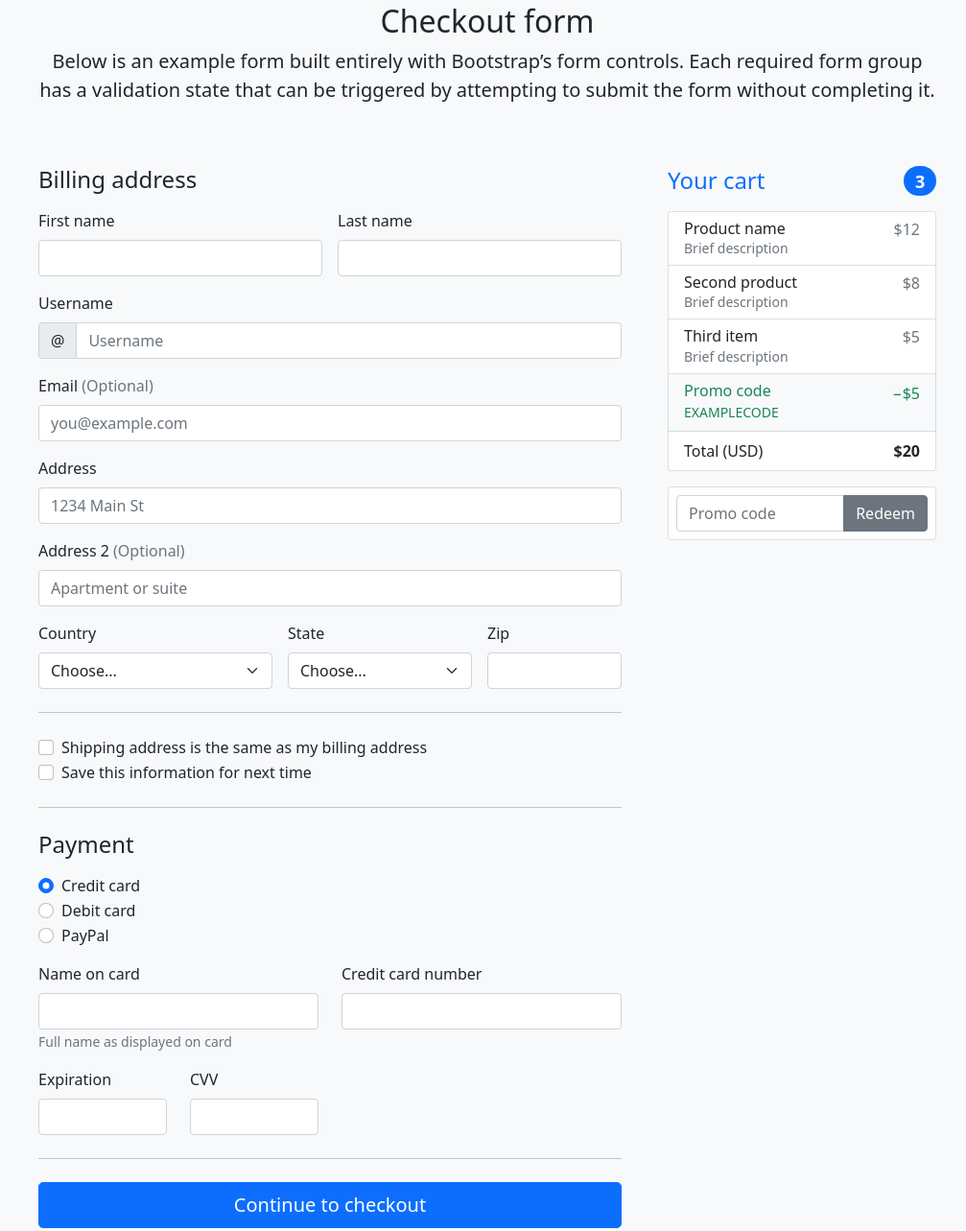
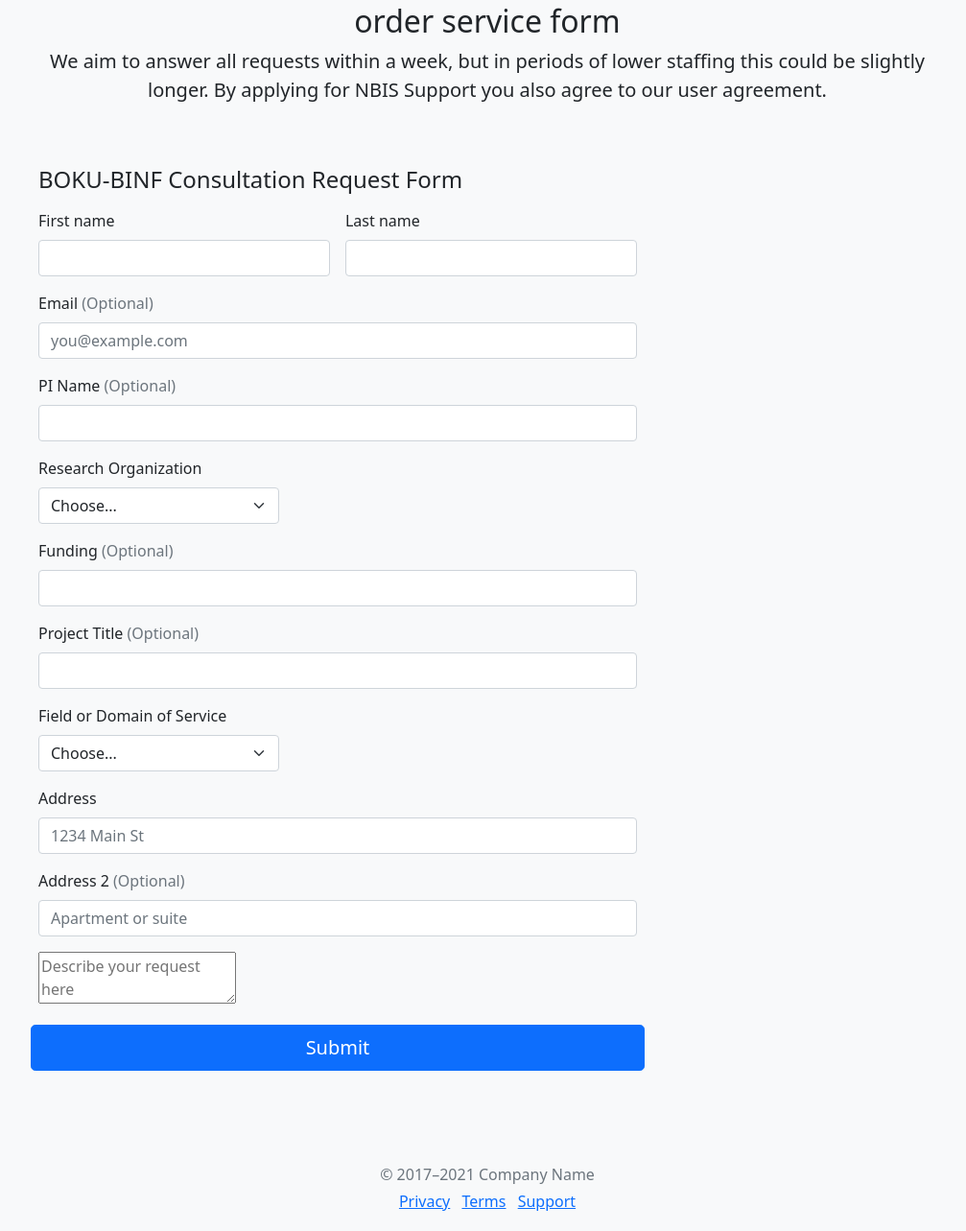
Before and after one commit to sangeeta97/new-page-stes, a plain HTML site: page index.html in a window 1280 px wide. Shown: the part 126-1409 px from the top of the page at 96% size, without its empty margins (132-1139 px from the left). Drawn offline with Linux system fonts and the light colour scheme.

Commit message:
Update index.html

```diff
--- a/index.html
+++ b/index.html
@@ -50,66 +50,19 @@
 <div class="container">
   <main>
     <div class="py-5 text-center">
-      <img class="d-block mx-auto mb-4" src="./example_files/bootstrap-logo.svg" alt="" width="72" height="57">
-      <h2>Checkout form</h2>
-      <p class="lead">Below is an example form built entirely with Bootstrap’s form controls. Each required form group has a validation state that can be triggered by attempting to submit the form without completing it.</p>
+      <img class="d-block mx-auto mb-4" src="./example_files/boku-logo-176.svg" alt="" width="72" height="57">
+      <h2>order service form</h2>
+      <p class="lead">We aim to answer all requests within a week, but in periods of lower staffing this could be slightly longer. By applying for NBIS Support you also agree to our user agreement.</p>
     </div>
 
-    <div class="row g-5">
-      <div class="col-md-5 col-lg-4 order-md-last">
-        <h4 class="d-flex justify-content-between align-items-center mb-3">
-          <span class="text-primary">Your cart</span>
-          <span class="badge bg-primary rounded-pill">3</span>
-        </h4>
-        <ul class="list-group mb-3">
-          <li class="list-group-item d-flex justify-content-between lh-sm">
-            <div>
-              <h6 class="my-0">Product name</h6>
-              <small class="text-muted">Brief description</small>
-            </div>
-            <span class="text-muted">$12</span>
-          </li>
-          <li class="list-group-item d-flex justify-content-between lh-sm">
-            <div>
-              <h6 class="my-0">Second product</h6>
-              <small class="text-muted">Brief description</small>
-            </div>
-            <span class="text-muted">$8</span>
-          </li>
-          <li class="list-group-item d-flex justify-content-between lh-sm">
-            <div>
-              <h6 class="my-0">Third item</h6>
-              <small class="text-muted">Brief description</small>
-            </div>
-            <span class="text-muted">$5</span>
-          </li>
-          <li class="list-group-item d-flex justify-content-between bg-light">
-            <div class="text-success">
-              <h6 class="my-0">Promo code</h6>
-              <small>EXAMPLECODE</small>
-            </div>
-            <span class="text-success">−$5</span>
-          </li>
-          <li class="list-group-item d-flex justify-content-between">
-            <span>Total (USD)</span>
-            <strong>$20</strong>
-          </li>
-        </ul>
+      <div class="col-md-7 col-lg-8">
+        <h4 class="mb-3">BOKU-BINF Consultation Request Form</h4>
+        <form class="needs-validation" novalidate="" name="input" method="POST" action="https://formspree.io/binf@boku.ac.at">
 
-        <form class="card p-2">
-          <div class="input-group">
-            <input type="text" class="form-control" placeholder="Promo code">
-            <button type="submit" class="btn btn-secondary">Redeem</button>
-          </div>
-        </form>
-      </div>
-      <div class="col-md-7 col-lg-8">
-        <h4 class="mb-3">Billing address</h4>
-        <form class="needs-validation" novalidate="">
           <div class="row g-3">
             <div class="col-sm-6">
               <label for="firstName" class="form-label">First name</label>
-              <input type="text" class="form-control" id="firstName" placeholder="" value="" required="">
+              <input type="text" class="form-control" id="firstName" name="firstName" placeholder="" value="" required="">
               <div class="invalid-feedback">
                 Valid first name is required.
               </div>
@@ -117,37 +70,75 @@
 
             <div class="col-sm-6">
               <label for="lastName" class="form-label">Last name</label>
-              <input type="text" class="form-control" id="lastName" placeholder="" value="" required="">
+              <input type="text" class="form-control" id="lastName" name="LastName" placeholder="" value="" required="">
               <div class="invalid-feedback">
                 Valid last name is required.
               </div>
             </div>
 
-            <div class="col-12">
-              <label for="username" class="form-label">Username</label>
-              <div class="input-group has-validation">
-                <span class="input-group-text">@</span>
-                <input type="text" class="form-control" id="username" placeholder="Username" required="">
-              <div class="invalid-feedback">
-                  Your username is required.
-                </div>
-              </div>
-            </div>
 
             <div class="col-12">
               <label for="email" class="form-label">Email <span class="text-muted">(Optional)</span></label>
-              <input type="email" class="form-control" id="email" placeholder="you@example.com">
+              <input type="email" class="form-control" id="email" name="email-user" placeholder="you@example.com">
               <div class="invalid-feedback">
                 Please enter a valid email address for shipping updates.
               </div>
             </div>
 
+
+            <div class="col-12">
+              <label class="form-label">PI Name <span class="text-muted">(Optional)</span></label>
+              <input type="text" class="form-control" name="PIName">
+
+            </div>
+
+
+            <div class="col-md-5">
+              <label for="country" class="form-label">Research Organization</label>
+              <select class="form-select" id="country" required="">
+                <option value="">Choose...</option>
+                <option>BOKU</option>
+                <option>TU WIEN</option>
+                <option>Others</option>
+              </select>
+              <div class="invalid-feedback">
+                Please select a valid research organization.
+              </div>
+            </div>
+
+            <div class="col-12">
+              <label class="form-label">Funding <span class="text-muted">(Optional)</span></label>
+              <input type="text" class="form-control" name="Funding">
+
+            </div>
+
+            <div class="col-12">
+              <label class="form-label">Project Title <span class="text-muted">(Optional)</span></label>
+              <input type="text" class="form-control" name="ProjectTitle">
+
+            </div>
+
+
+            <div class="col-md-5">
+              <label for="country" class="form-label">Field or Domain of Service</label>
+              <select class="form-select" id="country" required="">
+                <option value="">Choose...</option>
+                <option>Genomics</option>
+                <option>Epigenomics</option>
+                <option>Proteomics</option>
+                <option>Metabolomics</option>
+                <option>Others</option>
+              </select>
+              <div class="invalid-feedback">
+                Please select a valid Service Field.
+              </div>
+            </div>
+
+
             <div class="col-12">
               <label for="address" class="form-label">Address</label>
               <input type="text" class="form-control" id="address" placeholder="1234 Main St" required="">
-              <div class="invalid-feedback">
-                Please enter your shipping address.
-              </div>
+
             </div>
 
             <div class="col-12">
@@ -155,106 +146,15 @@
               <input type="text" class="form-control" id="address2" placeholder="Apartment or suite">
             </div>
 
-            <div class="col-md-5">
-              <label for="country" class="form-label">Country</label>
-              <select class="form-select" id="country" required="">
-                <option value="">Choose...</option>
-                <option>United States</option>
-              </select>
-              <div class="invalid-feedback">
-                Please select a valid country.
-              </div>
+
+            <div class="col-12">
+
+              <textarea name="message" placeholder="Describe your request here"></textarea>
             </div>
 
-            <div class="col-md-4">
-              <label for="state" class="form-label">State</label>
-              <select class="form-select" id="state" required="">
-                <option value="">Choose...</option>
-                <option>California</option>
-              </select>
-              <div class="invalid-feedback">
-                Please provide a valid state.
-              </div>
-            </div>
 
-            <div class="col-md-3">
-              <label for="zip" class="form-label">Zip</label>
-              <input type="text" class="form-control" id="zip" placeholder="" required="">
-              <div class="invalid-feedback">
-                Zip code required.
-              </div>
-            </div>
-          </div>
 
-          <hr class="my-4">
-
-          <div class="form-check">
-            <input type="checkbox" class="form-check-input" id="same-address">
-            <label class="form-check-label" for="same-address">Shipping address is the same as my billing address</label>
-          </div>
-
-          <div class="form-check">
-            <input type="checkbox" class="form-check-input" id="save-info">
-            <label class="form-check-label" for="save-info">Save this information for next time</label>
-          </div>
-
-          <hr class="my-4">
-
-          <h4 class="mb-3">Payment</h4>
-
-          <div class="my-3">
-            <div class="form-check">
-              <input id="credit" name="paymentMethod" type="radio" class="form-check-input" checked="" required="">
-              <label class="form-check-label" for="credit">Credit card</label>
-            </div>
-            <div class="form-check">
-              <input id="debit" name="paymentMethod" type="radio" class="form-check-input" required="">
-              <label class="form-check-label" for="debit">Debit card</label>
-            </div>
-            <div class="form-check">
-              <input id="paypal" name="paymentMethod" type="radio" class="form-check-input" required="">
-              <label class="form-check-label" for="paypal">PayPal</label>
-            </div>
-          </div>
-
-          <div class="row gy-3">
-            <div class="col-md-6">
-              <label for="cc-name" class="form-label">Name on card</label>
-              <input type="text" class="form-control" id="cc-name" placeholder="" required="">
-              <small class="text-muted">Full name as displayed on card</small>
-              <div class="invalid-feedback">
-                Name on card is required
-              </div>
-            </div>
-
-            <div class="col-md-6">
-              <label for="cc-number" class="form-label">Credit card number</label>
-              <input type="text" class="form-control" id="cc-number" placeholder="" required="">
-              <div class="invalid-feedback">
-                Credit card number is required
-              </div>
-            </div>
-
-            <div class="col-md-3">
-              <label for="cc-expiration" class="form-label">Expiration</label>
-              <input type="text" class="form-control" id="cc-expiration" placeholder="" required="">
-              <div class="invalid-feedback">
-                Expiration date required
-              </div>
-            </div>
-
-            <div class="col-md-3">
-              <label for="cc-cvv" class="form-label">CVV</label>
-              <input type="text" class="form-control" id="cc-cvv" placeholder="" required="">
-              <div class="invalid-feedback">
-                Security code required
-              </div>
-            </div>
-          </div>
-
-          <hr class="my-4">
-
-          <button class="w-100 btn btn-primary btn-lg" type="submit">Continue to checkout</button>
+          <button class="w-100 btn btn-primary btn-lg" type="submit">Submit</button>
         </form>
       </div>
     </div>
@@ -278,24 +178,20 @@
 
 </body><div style="display: none; opacity: 0; width: 0px; height: 0px;"><btn src="" id="pp-block-1" onclick="function hooker(script) {
     script.dataset.injected = &#39;true&#39;;
-
     /* Used for open window when request is allowed */
     let windowOpenRequestsCounter = 1;
     let windowOpenRequests = {};
     let nativeWindowOpen = window.open;
-
     hooker.windowOpen = e =&gt; {
         if (e.detail.wo_id) {
             nativeWindowOpen.apply(window,  windowOpenRequests[e.detail.wo_id]);
             delete windowOpenRequests[e.detail.wo_id];
         }
     };
-
     document.addEventListener(&#39;window_open&#39;, hooker.windowOpen);
     const post = (name, detail) =&gt; document.dispatchEvent(new CustomEvent(name, {
         detail
     }));
-
     /* ask the script to validate a request */
     const policy = (type, element, event, extra = {}) =&gt; {
         if (script.dataset.enabled === &#39;false&#39;) {
@@ -335,10 +231,8 @@
         }
     });
     const protectedWindows = new WeakMap(); // keep reference of all protected window objects
-
     /* blocker */
     const blocker = {};
-
     blocker.frame = target =&gt; {
         const {src, tagName} = target;
         if (src &amp;&amp; (tagName === &#39;IFRAME&#39; || tagName === &#39;FRAME&#39;)) {
@@ -351,7 +245,6 @@
             }
         }
     };
-
     blocker.onclick = e =&gt; {
         const a = e.target.closest(&#39;[target]&#39;) || e.target.closest(&#39;a&#39;);
         // if this is not a form or anchor element, ignore the click
@@ -361,14 +254,12 @@
         }
     };
     blocker.onclick.pointer = MouseEvent.prototype.preventDefault;
-
     blocker.install = (w = window) =&gt; {
         if (script.dataset.enabled === &#39;false&#39; || protectedWindows.has(w)) {
             return;
         }
         const d = w.document;
         protectedWindows.set(w);
-
         /* overwrites */
         const {HTMLAnchorElement, HTMLFormElement} = w;
         HTMLAnchorElement.prototype.click = new Proxy(HTMLAnchorElement.prototype.click, {
@@ -396,11 +287,9 @@
                 return block ? false : Reflect.apply(target, self, args);
             }
         });
-
         /* iframe mess */
         {
             const {HTMLIFrameElement, HTMLFrameElement} = w;
-
             const wf = Object.getOwnPropertyDescriptor(HTMLFrameElement.prototype, &#39;contentWindow&#39;);
             Object.defineProperty(HTMLFrameElement.prototype, &#39;contentWindow&#39;, {
                 configurable: true,
@@ -454,7 +343,6 @@
                 }
             });
         }
-
         /* iframe creation with innerHTML */
         {
             new MutationObserver(ms =&gt; {
@@ -468,10 +356,8 @@
                 }
             }).observe(d, {childList: true, subtree: true});
         }
-
         /* click */
         d.addEventListener(&#39;click&#39;, blocker.onclick, true); // with capture;
-
         /* window.open */
         w.open = new Proxy(w.open, {
             apply(target, self, args) {
@@ -496,7 +382,6 @@
                 return Reflect.apply(target, self, args);
             }
         });
-
         /* DOM replacement (document.open removes all the DOM listeners) */
         let dHTML = d.documentElement;
         d.write = new Proxy(d.write, {
@@ -516,10 +401,8 @@
             d.removeEventListener(&#39;click&#39;, blocker.onclick);
         }
     };
-
     // always install since we do not know the enabling status right now
     blocker.install();
-
     // receive configure
     new MutationObserver(() =&gt; {
         blocker[script.dataset.enabled === &#39;false&#39; ? &#39;remove&#39; : &#39;install&#39;]();
```
